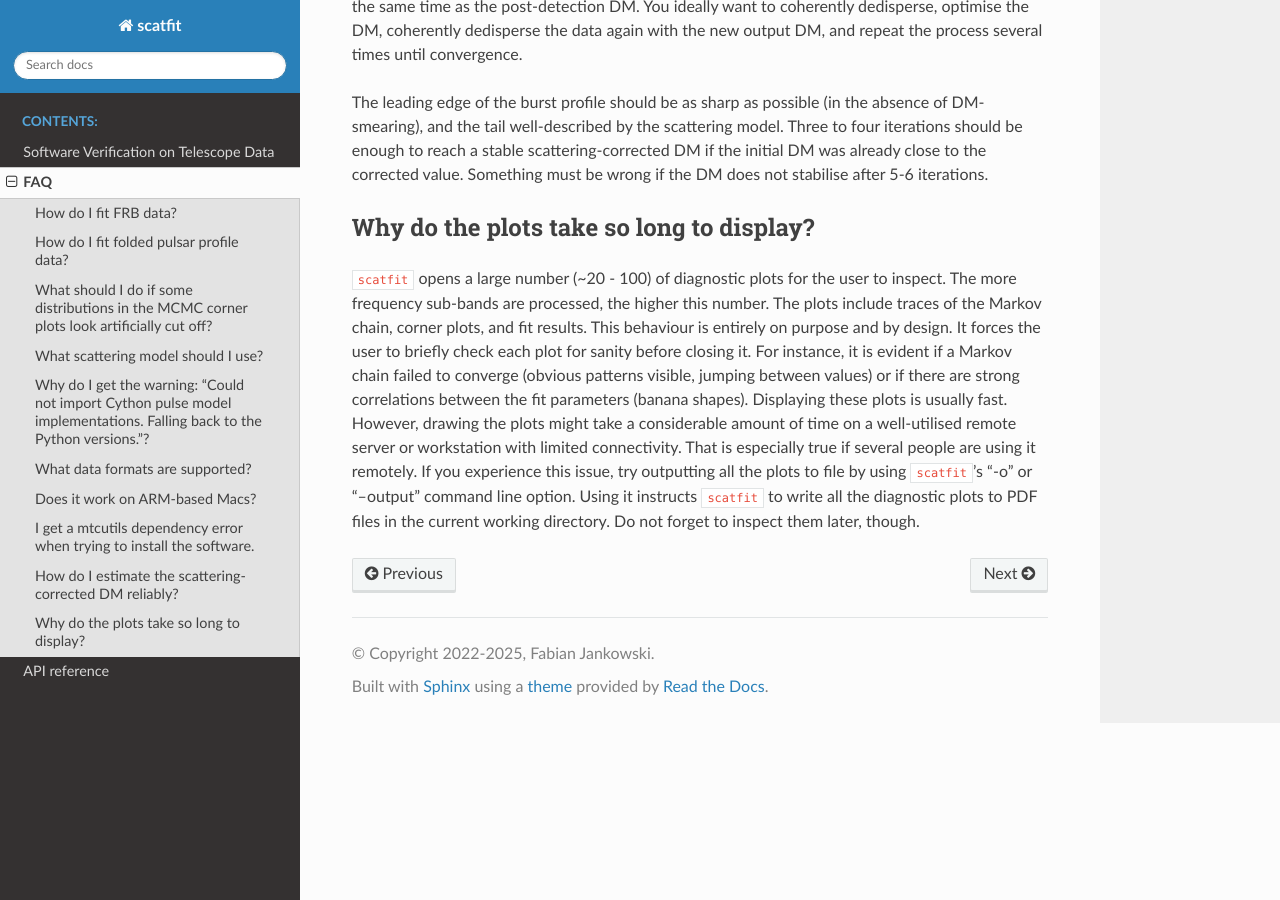
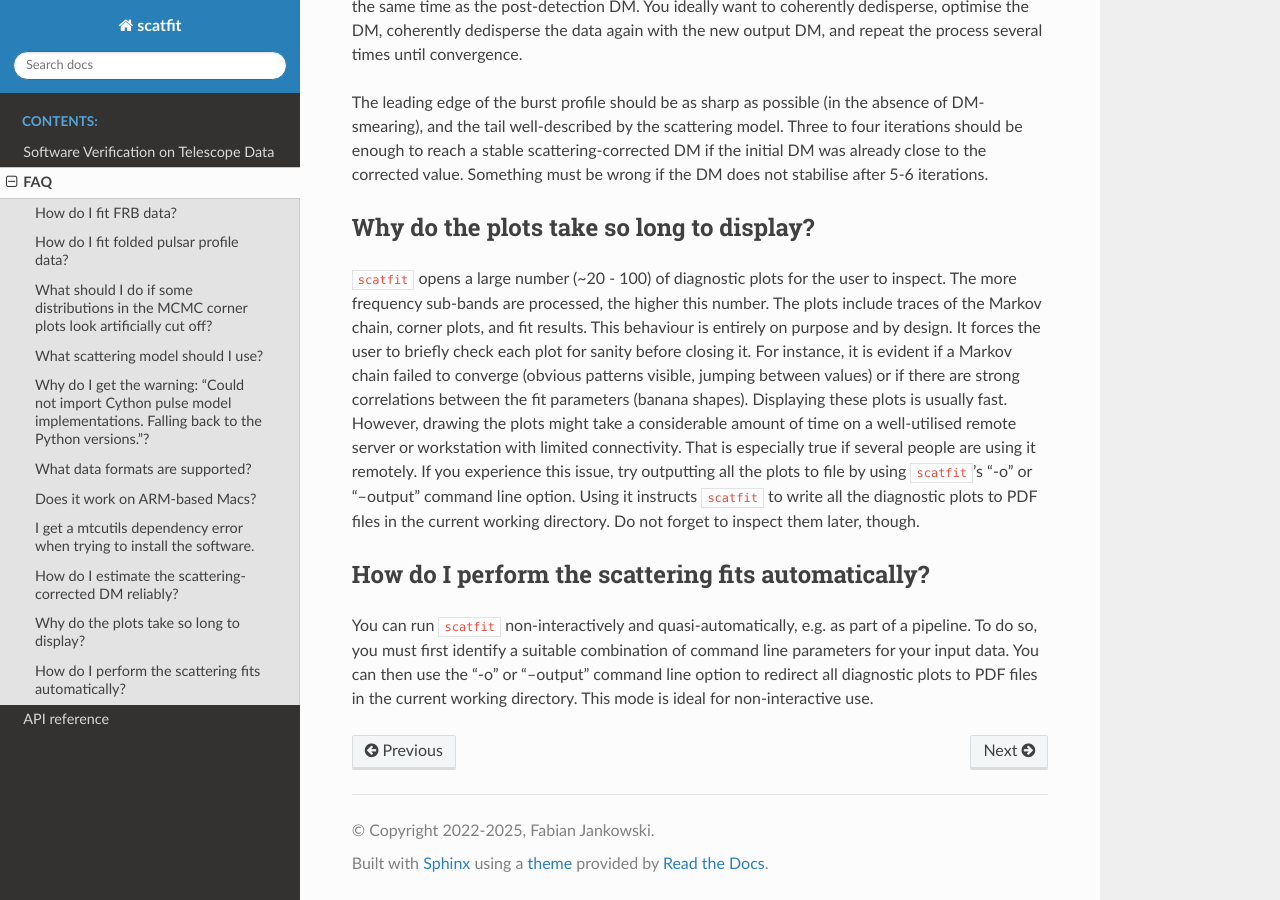
Before and after one commit to fjankowsk/scatfit, a Sphinx documentation site: the page built from docs/FAQ.md, in a window 1280 px wide and 900 px high, scrolled down 3490 px. Built offline with Sphinx 7.4.7 and the Read the Docs theme 3.1.0, drawn with Linux system fonts in a browser that asks for light colours.

Commit message:
Document how to run scatfit quasi-automatically.

```diff
--- a/docs/FAQ.md
+++ b/docs/FAQ.md
@@ -78,3 +78,7 @@ The leading edge of the burst profile should be as sharp as possible (in the abs
 ## Why do the plots take so long to display? ##
 
 `scatfit` opens a large number (~20 - 100) of diagnostic plots for the user to inspect. The more frequency sub-bands are processed, the higher this number. The plots include traces of the Markov chain, corner plots, and fit results. This behaviour is entirely on purpose and by design. It forces the user to briefly check each plot for sanity before closing it. For instance, it is evident if a Markov chain failed to converge (obvious patterns visible, jumping between values) or if there are strong correlations between the fit parameters (banana shapes). Displaying these plots is usually fast. However, drawing the plots might take a considerable amount of time on a well-utilised remote server or workstation with limited connectivity. That is especially true if several people are using it remotely. If you experience this issue, try outputting all the plots to file by using `scatfit`'s "-o" or "--output" command line option. Using it instructs `scatfit` to write all the diagnostic plots to PDF files in the current working directory. Do not forget to inspect them later, though.
+
+## How do I perform the scattering fits automatically? ##
+
+You can run `scatfit` non-interactively and quasi-automatically, e.g. as part of a pipeline. To do so, you must first identify a suitable combination of command line parameters for your input data. You can then use the "-o" or "--output" command line option to redirect all diagnostic plots to PDF files in the current working directory. This mode is ideal for non-interactive use.
```
